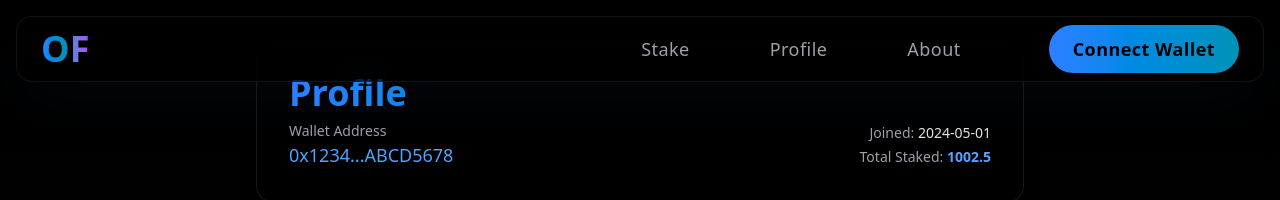
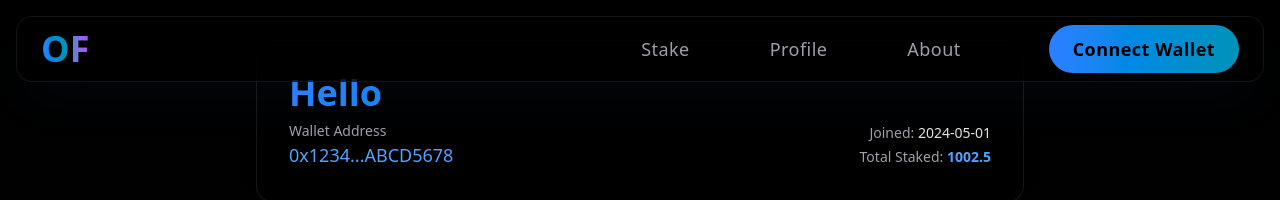
Before and after one commit to OoviyaManickam/OnlyFarmers, a Next.js app in the folder frontend/: page /profile in a window 1280 px wide. Shown: the top 200 px of the page. Built offline with nearby package versions, Linux system fonts and the light colour scheme.

Commit message:
profile page heading

```diff
--- a/frontend/src/app/profile/page.tsx
+++ b/frontend/src/app/profile/page.tsx
@@ -66,7 +66,7 @@ export default function ProfilePage() {
         <div className="container mx-auto px-6 lg:px-8 pb-20 flex-grow">
           <div className="pt-10 max-w-3xl mx-auto">
             <div className="bg-black/60 border border-zinc-800/60 rounded-2xl p-8 mb-10 shadow-xl">
-              <h1 className="text-3xl md:text-4xl font-bold bg-gradient-to-r from-blue-500 via-cyan-600 to-purple-500 text-transparent bg-clip-text mb-2 font-space-grotesk">Profile</h1>
+              <h1 className="text-3xl md:text-4xl font-bold bg-gradient-to-r from-blue-500 via-cyan-600 to-purple-500 text-transparent bg-clip-text mb-2 font-space-grotesk">Hello</h1>
               <div className="flex flex-col md:flex-row md:items-center md:justify-between gap-4">
                 <div>
                   <div className="text-zinc-400 text-sm">Wallet Address</div>
```
